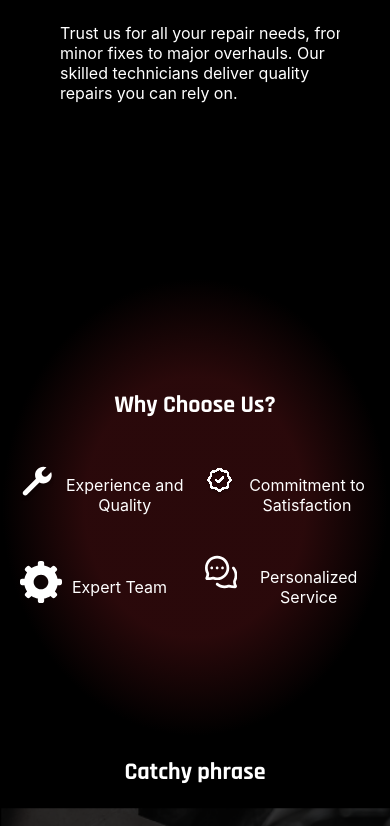
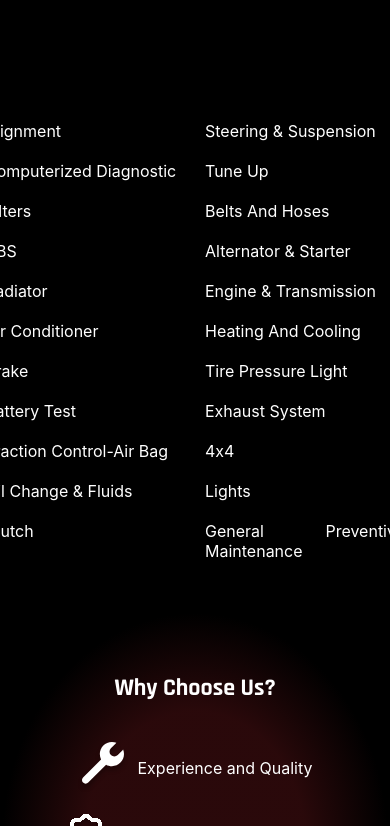
Before and after one commit to paulooliveira152012/acj, a React (Create React App) app: page / in a window 390 px wide. Shown: the part 1116-1942 px from the top of the page. Built offline with nearby package versions, Linux system fonts and the light colour scheme.

Commit message:
landing done

```diff
--- a/src/components/BusinessInfo.js
+++ b/src/components/BusinessInfo.js
@@ -1,23 +1,50 @@
 import "../styles/style.css";
 
 const BusinessInfo = () => {
-
   const businessInfoList = [
     {
       title: "Costumization",
-            description: "Trust us for all your repair needs, from minor fixes to major overhauls. Our skilled technicians deliver quality repairs you can rely on."
+      description:
+        "Trust us for all your repair needs, from minor fixes to major overhauls. Our skilled technicians deliver quality repairs you can rely on.",
     },
 
     {
       title: "Diagnosis",
-            description: "Looking to personalize your car? Our customization services help you create a unique vehicle that reflects your style and preferences."
+      description:
+        "Looking to personalize your car? Our customization services help you create a unique vehicle that reflects your style and preferences.",
     },
 
     {
       title: "Repairs",
-            description: "Count on us for accurate diagnosis of your vehicle's issues. We use advanced tools to pinpoint problems and offer effective solutions."
+      description:
+        "Count on us for accurate diagnosis of your vehicle's issues. We use advanced tools to pinpoint problems and offer effective solutions.",
     },
-    ]
+  ];
+
+  const allServices = [
+    "Alignment",
+    "Steering & Suspension",
+    "Computerized Diagnostic",
+    "Tune Up",
+    "Filters",
+    "Belts And Hoses",
+    "ABS",
+    "Alternator & Starter",
+    "Radiator",
+    "Engine & Transmission",
+    "Air Conditioner",
+    "Heating And Cooling",
+    "Brake",
+    "Tire Pressure Light",
+    "Battery Test",
+    "Exhaust System",
+    "Traction Control-Air Bag",
+    "4x4",
+    "Oil Change & Fluids",
+    "Lights",
+    "Clutch",
+    "General Preventive Maintenance",
+  ];
 
   return (
     <div className="businessInfoContainer">
@@ -26,12 +53,19 @@ const BusinessInfo = () => {
           <div className="ifen"></div>
           <h2>Our comprehensive services for you</h2>
         </div>
+        {/* services highlighted */}
         <div className="servicesContainer">
-        {businessInfoList.map((item, index) =>(
+          {businessInfoList.map((item, index) => (
             <div key={index} className="container">
               <h2>{item.title}</h2>
               <p>{item.description}</p>
             </div>
+          ))}
+        </div>
+        {/* services list */}
+        <div className="allServicesList">
+          {allServices.map((item, index) => (
+            <li key={index}>{item}</li>
           ))}
         </div>
       </div>
--- a/src/components/Testemonials.js
+++ b/src/components/Testemonials.js
@@ -1,46 +1,52 @@
-import '../styles/style.css'
+import React, { useEffect, useState, useRef } from 'react';
+import '../styles/style.css';
 
 const testimonials = [
-    {
-        name: "paulo",
-        message: "Job necely done"
-    },
-    {
-        name: "Gabi",
-        message: "awesome!"
-    },
-    {
-        name: "paulo",
-        message: "Job necely done"
-    },
-    {
-        name: "Gabi",
-        message: "awesome!"
-    },
-    {
-        name: "paulo",
-        message: "Job necely done"
-    },
-    {
-        name: "Gabi",
-        message: "awesome!"
-    },
-]
+  { name: "Paulo", message: "Job nicely done" },
+  { name: "Gabi", message: "Awesome!" },
+  { name: "Paulo", message: "Job nicely done" },
+  { name: "Gabi", message: "Awesome!" },
+  { name: "Paulo", message: "Job nicely done" },
+  { name: "Gabi", message: "Awesome!" },
+];
 
 const Testemonials = () => {
+  const containerRef = useRef(null);
+  const animationFrame = useRef(null);
+  const [isUserInteracting, setIsUserInteracting] = useState(false)
+
+  useEffect(() => {
+    const container = containerRef.current;
+
+    const smoothScroll = () => {
+      if (container && !isUserInteracting) {
+        container.scrollLeft += 2; // Adjust this value for smoother scrolling speed
+        if (container.scrollLeft + container.offsetWidth >= container.scrollWidth) {
+          container.scrollTo({ left: 0 }); // Reset scroll to the start
+        }
+      }
+      animationFrame.current = requestAnimationFrame(smoothScroll);
+    };
+
+    animationFrame.current = requestAnimationFrame(smoothScroll);
+
+    return () => cancelAnimationFrame(animationFrame.current);
+  }, [isUserInteracting]);
+
+
   return (
     <div className="testemonialsContainer">
       <h2>What our clients say</h2>
-            <div className='testemonials'>
+      <div className="testemonials" ref={containerRef}>
         {testimonials.map((testimonial, index) => (
-                    <div key={index} className='container'>
+          <div key={index} className="container">
             <p>{testimonial.name}</p>
             <p>{testimonial.message}</p>
           </div>
         ))}
       </div>
     </div>
-    )
-}
+  );
+};
 
-export default Testemonials
+export default Testemonials;
--- a/src/components/WhyChooseUs.js
+++ b/src/components/WhyChooseUs.js
@@ -25,17 +25,17 @@ const WhyChooseUs = () => {
                 Commitment to Satisfaction
                 </p>
             </div>
+            {/* 4 */}
+            <div>
+            <MesageIcon />
+            <p>Personalized Service</p>
+            </div>
             {/* 3 */}
             <div>
                 <GearIcon />
                 <p>
                 Expert Team
                 </p>
-            </div>
-            <div>
-            {/* 4 */}
-            <MesageIcon />
-            <p>Personalized Service</p>
             </div>
           </div>
         </div>
--- a/src/styles/style.css
+++ b/src/styles/style.css
@@ -289,7 +289,7 @@ ul {
 .businessInfoContainer {
     height: auto;
     width: 100%;
-    padding: 50px;
+    /* padding: 50px; */
     box-sizing: border-box; /* Ensure padding is included in width/height */
 }
 
@@ -333,6 +333,32 @@ ul {
     color: white;
     font-size: 43px;
 }
+
+.businessInfoContainer .allServicesList {
+    /* background-color: green; */
+    display: grid;
+    grid-template-columns: repeat(2, minmax(200px, 1fr)); /* Two columns with responsive widths */
+    gap: 20px; /* Add space between rows and columns */
+    justify-content: center; /* Center the grid within the container */
+    align-items: start; /* Align items to the top of each cell */
+    width: 80%; /* Reduce width for better centering */
+    margin: auto; /* Center the grid horizontally on the screen */
+    text-align: justify; /* Justify text within each column */
+    padding-left: 10px;
+    box-sizing: border-box; /* Include padding in width calculations */
+  }
+
+  @media screen and (max-width:550px) {
+    .businessInfoContainer .allServicesList {
+        /* background-color: blue; */
+        grid-template-columns: repeat(2, minmax(200px, 1fr)); /* Two columns with responsive widths */
+        margin: 0;
+        padding: 0;
+        list-style: none;
+        width: 100%;
+    }
+  }
+
 
 
 /* .businessInfoContainer div {
@@ -397,6 +423,23 @@ ul {
 .WhyChooseUsContainer .whyListComponent .why div p {
     margin-left: 10px;
 }
+
+@media screen and (max-width: 600px) {
+
+    .WhyChooseUsContainer {
+        margin-top: 50px;
+    }
+
+    .WhyChooseUsContainer .whyListComponent .why {
+        display: flex;
+        flex-direction: column;
+        gap: 20px;
+        padding: 20px;
+        align-items: center; /* Center items vertically */
+        height: auto;
+    }
+}
+
 /* testemonials */
 /* Testimonials Container */
 .testemonialsContainer {
@@ -420,7 +463,9 @@ ul {
     overflow-x: auto; /* Enable horizontal scrolling */
     scrollbar-width: thin; /* For modern browsers (e.g., Firefox) */
     scrollbar-color: rgba(0, 0, 0, 0.6) transparent;
+    scroll-behavior: smooth;
 }
+
 
 /* Hide Scrollbar for Webkit Browsers */
 .testemonials::-webkit-scrollbar {
@@ -652,6 +697,11 @@ margin-top: 50px;
     box-shadow: 0 4px 6px rgba(0, 0, 0, 0.1);
 }
 
+/* Hover effect */
+.carItem:hover img {
+    transform: scale(1.1); /* Slightly enlarge on hover */
+  }
+
 /* Lightbox Styling */
 .lightbox {
     position: fixed;
```
Lines whose indentation alone changed are shown as unchanged.
